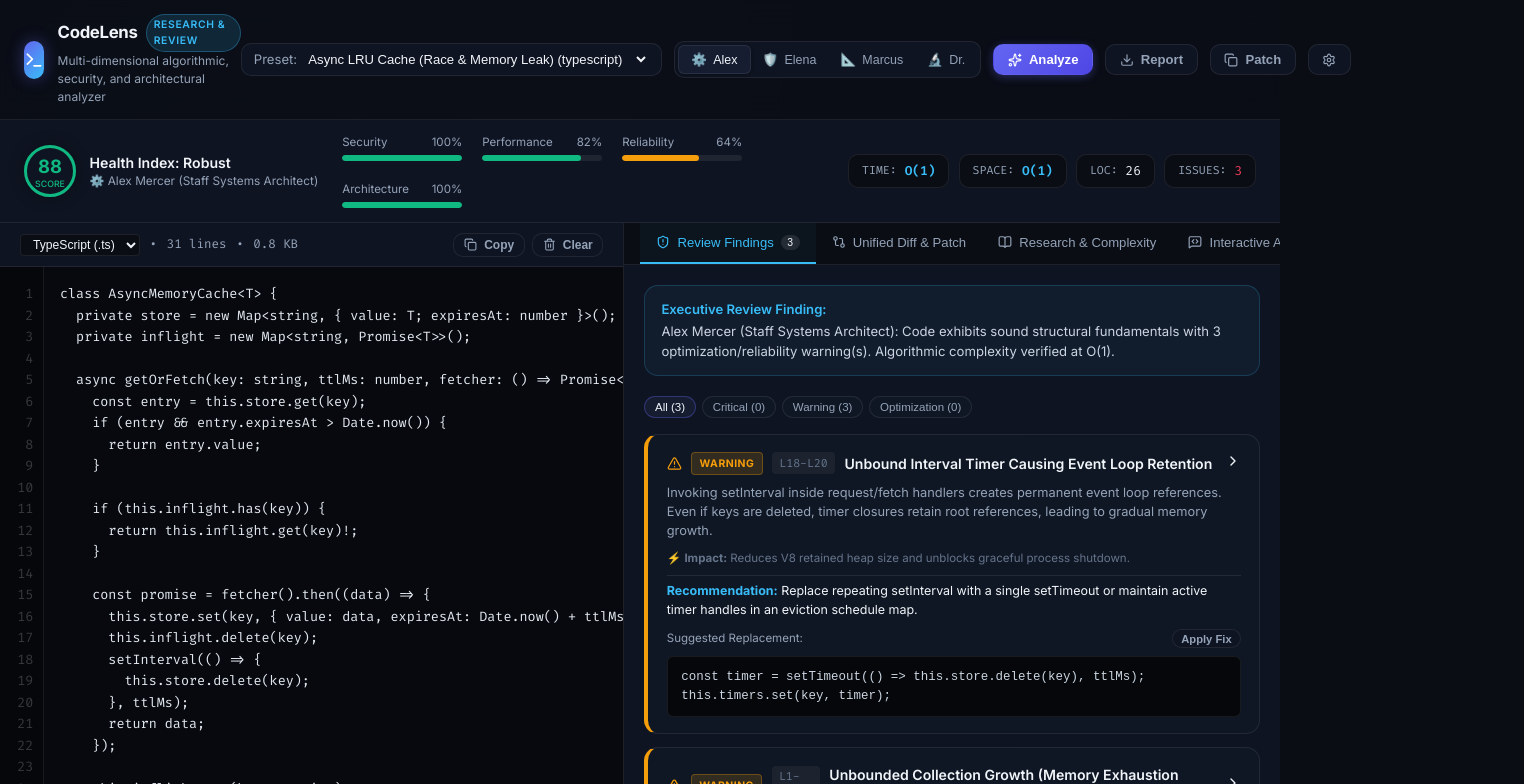
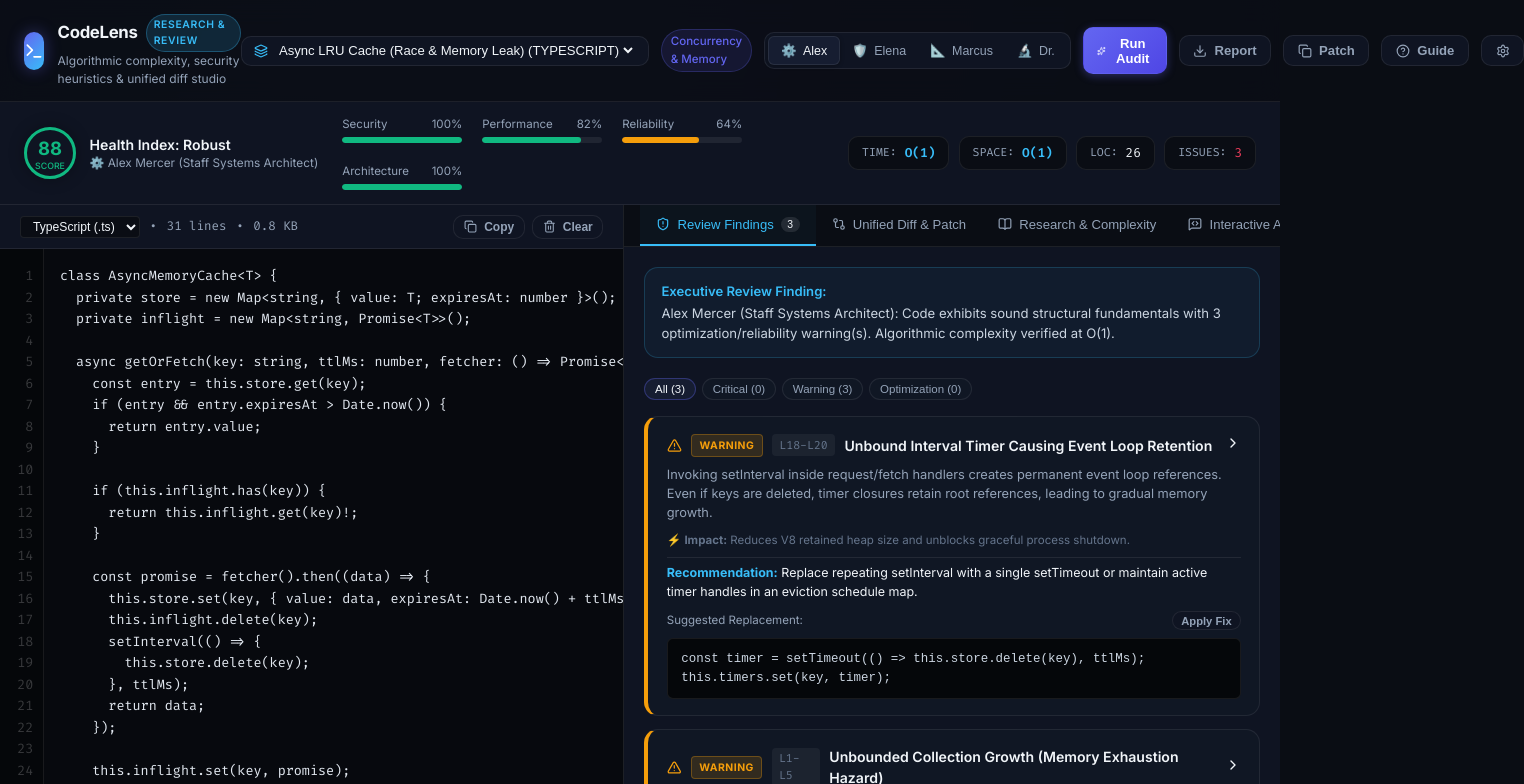
Before and after one commit to Henil19/CodeLens, a React (Vite) app: page / in a window 1280 px wide. Shown: the top 784 px of the page, 1524 px wide, since content can reach past the window. Built offline with nearby package versions, Linux system fonts and the light colour scheme.

Commit message:
feat(ui): add quick guide toggle and scenario badges to header

```diff
--- a/src/components/Header.tsx
+++ b/src/components/Header.tsx
@@ -1,5 +1,5 @@
 import React from 'react';
-import { Sparkles, Terminal, Download, Copy, Settings } from 'lucide-react';
+import { Sparkles, Terminal, Download, Copy, Settings, HelpCircle, Layers } from 'lucide-react';
 import { PersonaId, Scenario } from '../types';
 import { PERSONAS } from '../engine/personas';
 
@@ -13,6 +13,7 @@
   onExportReport: () => void;
   onCopyPatch: () => void;
   onOpenSettings: () => void;
+  onToggleGuide: () => void;
   isAnalyzing: boolean;
 }
 
@@ -26,8 +27,11 @@
   onExportReport,
   onCopyPatch,
   onOpenSettings,
+  onToggleGuide,
   isAnalyzing
 }) => {
+  const currentScenario = scenarios.find((s) => s.id === selectedScenarioId);
+
   return (
     <header className="top-header">
       <div className="brand-section">
@@ -38,28 +42,44 @@
           <h1>
             CodeLens <span className="brand-tag">Research & Review</span>
           </h1>
-          <p>Multi-dimensional algorithmic, security, and architectural analyzer</p>
+          <p>Algorithmic complexity, security heuristics & unified diff studio</p>
         </div>
       </div>
 
       <div className="header-controls">
-        <div className="scenario-select-wrapper">
-          <label htmlFor="scenario-select">Preset:</label>
+        <div className="scenario-select-wrapper" title="Select a preloaded real-world code challenge or paste your own">
+          <Layers size={14} color="var(--accent-cyan)" />
           <select
             id="scenario-select"
             value={selectedScenarioId}
             onChange={(e) => onSelectScenario(e.target.value)}
           >
-            <option value="custom">Custom Code / Paste</option>
+            <option value="custom">✍️ Custom Code / Paste</option>
             {scenarios.map((s) => (
               <option key={s.id} value={s.id}>
-                {s.name} ({s.language})
+                {s.name} ({s.language.toUpperCase()})
               </option>
             ))}
           </select>
         </div>
 
-        <div className="persona-btn-group">
+        {currentScenario && (
+          <span
+            style={{
+              fontSize: '0.72rem',
+              padding: '0.2rem 0.55rem',
+              borderRadius: '999px',
+              background: 'rgba(99, 102, 241, 0.12)',
+              border: '1px solid rgba(99, 102, 241, 0.25)',
+              color: 'var(--accent-indigo)',
+              fontWeight: 500
+            }}
+          >
+            {currentScenario.tag}
+          </span>
+        )}
+
+        <div className="persona-btn-group" title="Switch reviewer perspective to see tailored audits">
           {(Object.keys(PERSONAS) as PersonaId[]).map((pid) => {
             const p = PERSONAS[pid];
             return (
@@ -67,7 +87,7 @@
                 key={pid}
                 className={`persona-btn ${activePersona === pid ? 'active' : ''}`}
                 onClick={() => onSelectPersona(pid)}
-                title={`${p.name} - ${p.tagline}`}
+                title={`${p.name} (${p.role}) - ${p.tagline}`}
               >
                 <span>{p.avatar}</span>
                 <span>{p.name.split(' ')[0]}</span>
@@ -80,22 +100,28 @@
           className="btn-action btn-primary"
           onClick={onRunAnalysis}
           disabled={isAnalyzing}
+          title="Re-run deep multi-vector heuristic and complexity audit"
         >
           <Sparkles size={14} />
-          <span>{isAnalyzing ? 'Auditing...' : 'Analyze'}</span>
+          <span>{isAnalyzing ? 'Auditing...' : 'Run Audit'}</span>
         </button>
 
-        <button className="btn-action btn-ghost" onClick={onExportReport} title="Export Markdown Report">
+        <button className="btn-action btn-ghost" onClick={onExportReport} title="Download Comprehensive Markdown Report">
           <Download size={14} />
           <span>Report</span>
         </button>
 
-        <button className="btn-action btn-ghost" onClick={onCopyPatch} title="Copy .patch diff">
+        <button className="btn-action btn-ghost" onClick={onCopyPatch} title="Copy Unified Git Diff Patch">
           <Copy size={14} />
           <span>Patch</span>
         </button>
 
-        <button className="btn-action btn-ghost" onClick={onOpenSettings} title="Model & Engine Settings">
+        <button className="btn-action btn-ghost" onClick={onToggleGuide} title="Show/Hide Quick Start Guide">
+          <HelpCircle size={14} />
+          <span>Guide</span>
+        </button>
+
+        <button className="btn-action btn-ghost" onClick={onOpenSettings} title="Configure AI Inference Engine & API Keys">
           <Settings size={14} />
         </button>
       </div>
```
